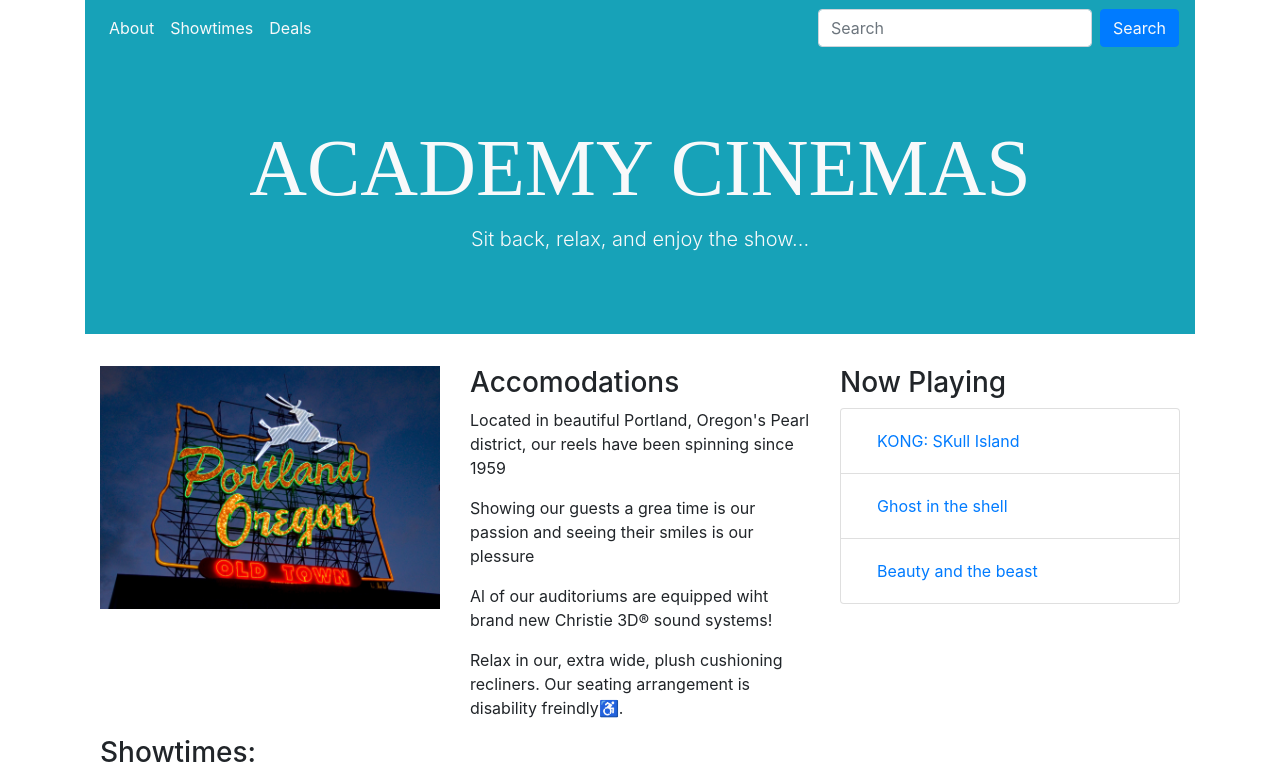
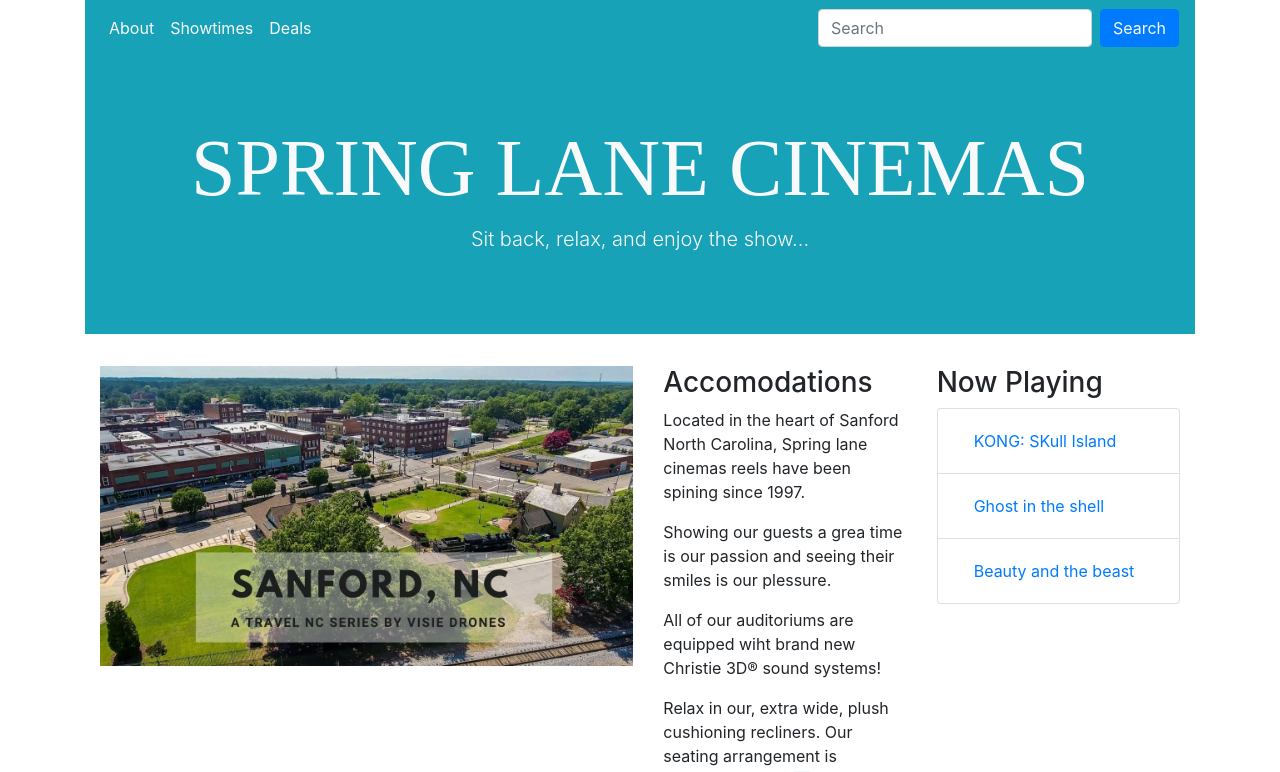
Before and after one commit to OwenB23/HTML-and-CSS-Projects, a plain HTML site: page Bootstrap_4/index.html in a window 1280 px wide. Shown: the top 772 px of the page. Drawn offline with nearby package versions, Linux system fonts and the light colour scheme.

Commit message:
Bootstrap 4 updates to cinema

```diff
--- a/Bootstrap_4/index.html
+++ b/Bootstrap_4/index.html
@@ -7,7 +7,7 @@
       name="viewport"
       content="width=device-width, initial-scale=1, shrink-to-fit=no"
     />
-
+    <link rel="stylesheet" href="styles.css" />
     <!-- Bootstrap CSS -->
     <link
       rel="stylesheet"
@@ -16,7 +16,7 @@
       crossorigin="anonymous"
     />
 
-    <title>Academy Cinemas</title>
+    <title>Spring Lane Cinemas</title>
   </head>
   <body>
     <div class="container">
@@ -62,7 +62,7 @@
               font-size: 80px;
             "
           >
-            Academy Cinemas
+            Spring Lane Cinemas
           </h1>
           <p class="lead text-light">Sit back, relax, and enjoy the show...</p>
         </div>
@@ -71,22 +71,22 @@
       <div class="container">
         <div class="row">
           <div class="col-sm">
-            <img class="img-fluid" src="pdx.jpg" />
+            <img class="taller-image" src="sanford Image.jpg" />
           </div>
 
           <div id="accomodations" class="col-sm">
             <h3>Accomodations</h3>
             <p>
-              Located in beautiful Portland, Oregon's Pearl district, our reels
-              have been spinning since 1959
+              Located in the heart of Sanford North Carolina, Spring lane
+              cinemas reels have been spining since 1997.
             </p>
             <p>
               Showing our guests a grea time is our passion and seeing their
-              smiles is our plessure
+              smiles is our plessure.
             </p>
             <p>
-              Al of our auditoriums are equipped wiht brand new Christie 3D&reg;
-              sound systems!
+              All of our auditoriums are equipped wiht brand new Christie
+              3D&reg; sound systems!
             </p>
             <p>
               Relax in our, extra wide, plush cushioning recliners. Our seating
@@ -346,14 +346,14 @@
           <li class="nav-item">
             <small
               ><a class="nav-link active" href="#"
-                >Info@academycinemas.com</a
+                >Info@SpringLaneCinemas.com</a
               ></small
             >
           </li>
           <li class="nav-item">
             <small
               ><a class="nav-link active" href="#"
-                >&copy;2019 Academy Cinemas&reg;</a
+                >&copy;2019 Spring Lane Cinemas&reg;</a
               ></small
             >
           </li>
--- /dev/null
+++ b/Bootstrap_4/styles.css
@@ -0,0 +1,3 @@
+.taller-image {
+  height: 300px;
+}
```
Also changed, not shown: Bootstrap_4/sanford Image.jpg (added).
